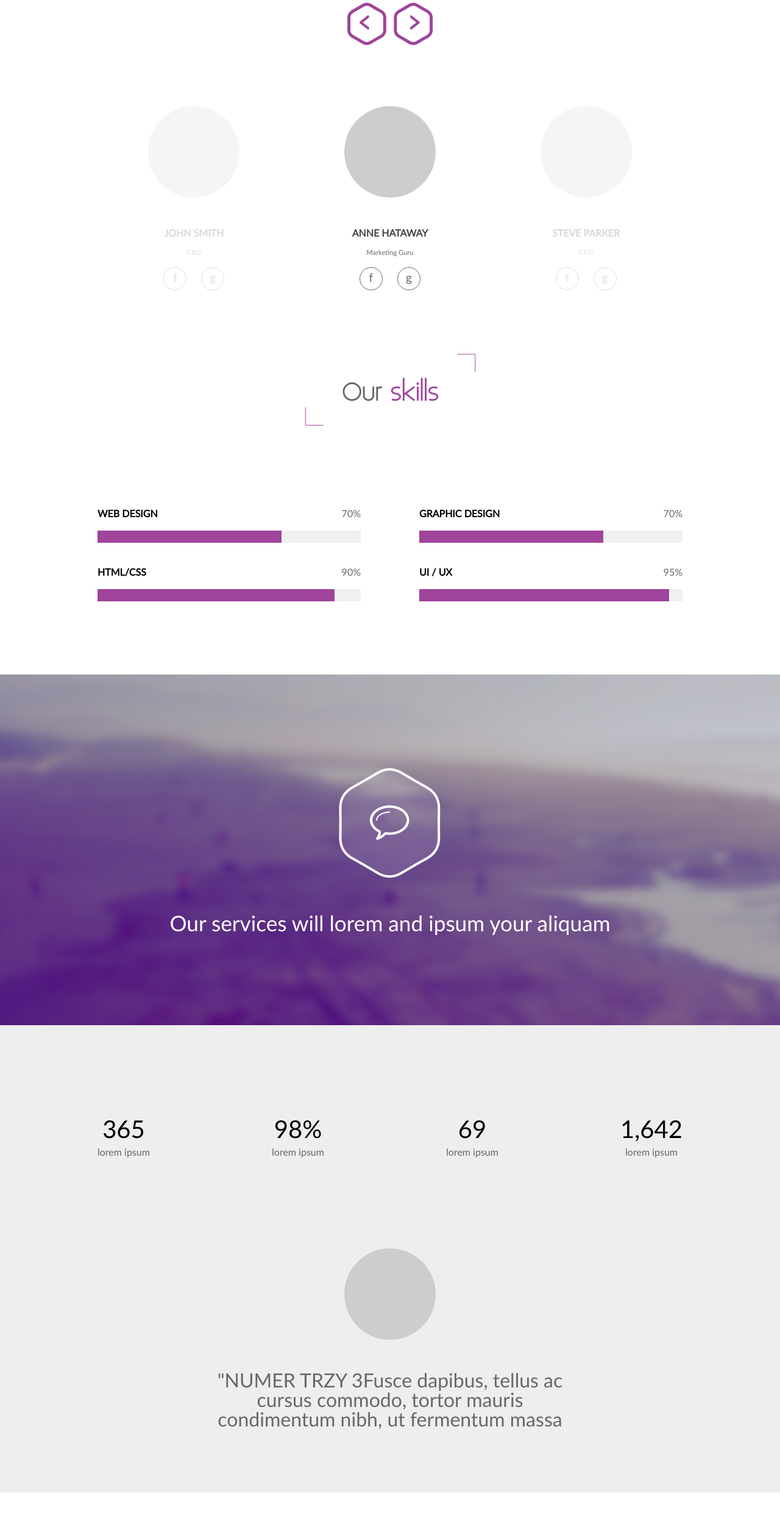
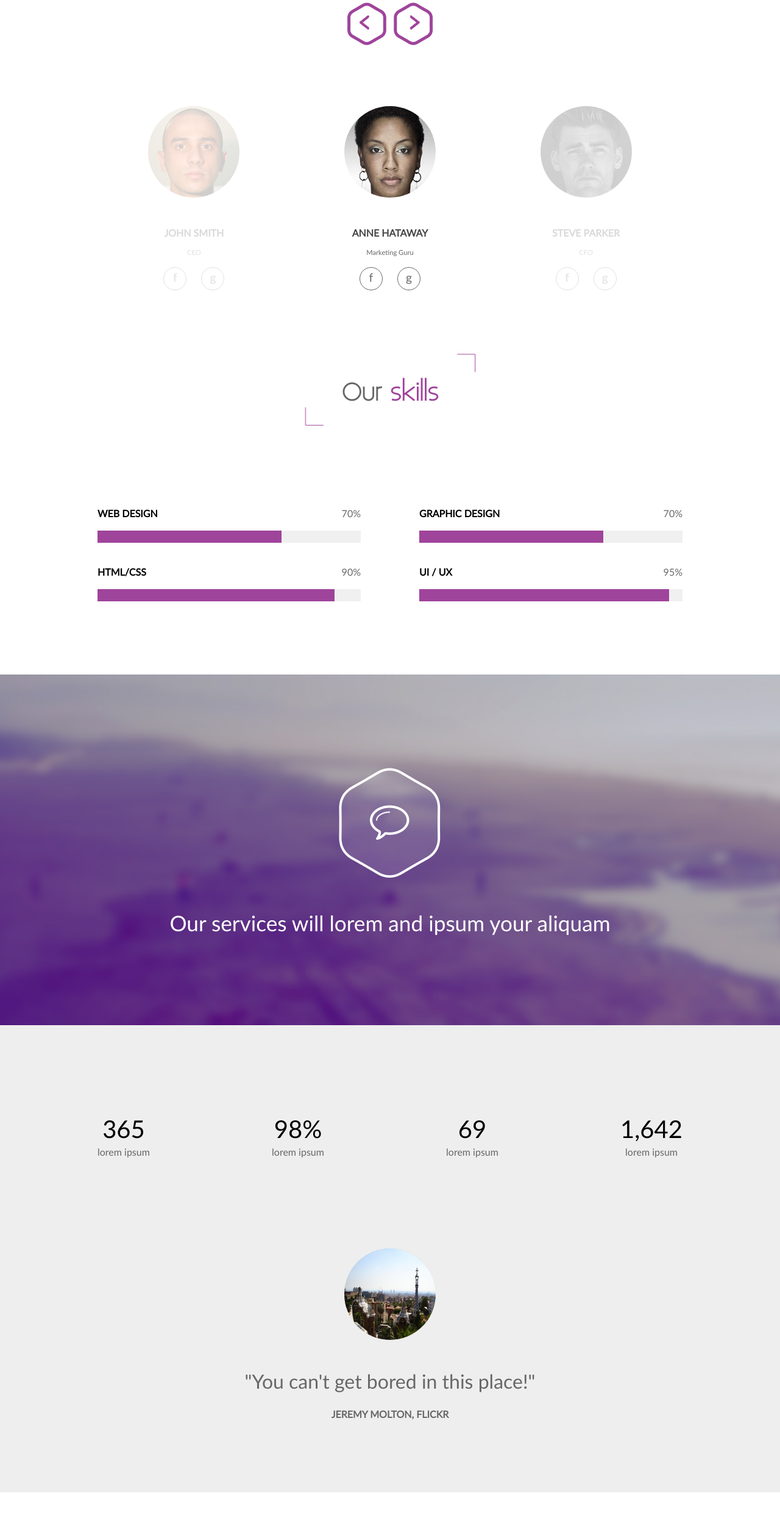
Before and after one commit to maslankam92/Bhagarska, a plain HTML site: page index.html in a window 1280 px wide. Shown: the part 3444-5938 px from the top of the page at 61% size. Drawn offline with Linux system fonts and the light colour scheme.

Commit message:
added pictures to the sliders

```diff
--- a/css/style.scss
+++ b/css/style.scss
@@ -301,9 +301,22 @@ a {
   margin-bottom: 100px;
   .team-member {
     width: 33%;
-    .team-member-img {
+    .team-member-img-first {
       @include circleImage;
+      background: url("../images/faceThree.jpg") center center;
+      background-size: cover;
     }
+    .team-member-img-second {
+      @include circleImage;
+      background: url("../images/faceOneE.jpg") center center;
+      background-size: cover;
+    }
+    .team-member-img-third {
+      @include circleImage;
+      background: url("../images/faceTwo.jpg") center center;
+      background-size: cover;
+    }
+
   h4 {
     color: $lightBlackFont;
     font-weight: bold;
@@ -436,7 +449,7 @@ a {
 
 .testimonials-container {
   margin-top: 100px;
-  .testimonials-img {
+  .testimonials-img img {
     @include circleImage;
   }
    p:first-of-type {
--- a/index.html
+++ b/index.html
@@ -160,7 +160,7 @@
 
             <div class="team-content">
                 <div class="team-member">
-                    <div class="team-member-img"></div>
+                    <div class="team-member-img-first"></div>
                     <h4>John Smith</h4>
                     <p>CEO</p>
                     <div class="social-icons">
@@ -169,7 +169,7 @@
                     </div>
                 </div>
                 <div class="team-member" data-web="90" data-ui="90">
-                    <div class="team-member-img"></div>
+                    <div class="team-member-img-second"></div>
                     <h4>Anne Hataway</h4>
                     <p>Marketing Guru</p>
                     <div class="social-icons">
@@ -178,7 +178,7 @@
                     </div>
                 </div>
                 <div class="team-member">
-                    <div class="team-member-img"></div>
+                    <div class="team-member-img-third"></div>
                     <h4>Steve Parker</h4>
                     <p>CFO</p>
                     <div class="social-icons">
@@ -363,24 +363,24 @@
             <div class="testimonials-container">
                 <div class="testimonials-window">
                     <div class="testimonials-slide">
-                        <div class="testimonials-img"></div>
-                        <p>"NUMER JEDEN 1Fusce dapibus, tellus ac cursus commodo, tortor mauris condimentum nibh, ut fermentum massa justo sit amet risus."</p>
+                        <div class="testimonials-img"><img src="images/testi1.JPG"></div>
+                        <p>"The best place on the earth."</p>
                         <p>Lesale Christoper, Pinterest</p>
                     </div>
                     <div class="testimonials-slide">
-                        <div class="testimonials-img"></div>
-                        <p>"NUMER DWA 2Fusce dapibus, tellus ac cursus commodo, tortor mauris condimentum nibh, ut fermentum massa justo sit amet risus."</p>
-                        <p>Lesale Christoper, Pinterest</p>
+                        <div class="testimonials-img"><img src="images/testi2.JPG"></div>
+                        <p>"Go up there!"</p>
+                        <p>Frank Brick, Twitter</p>
                     </div>
                     <div class="testimonials-slide">
-                        <div class="testimonials-img"></div>
-                        <p>"NUMER TRZY 3Fusce dapibus, tellus ac cursus commodo, tortor mauris condimentum nibh, ut fermentum massa justo sit amet risus."</p>
-                        <p>Lesale Christoper, Pinterest</p>
+                        <div class="testimonials-img"><img src="images/testi3.JPG"></div>
+                        <p>"You can't get bored in this place!"</p>
+                        <p>Jeremy Molton, Flickr</p>
                     </div>
                     <div class="testimonials-slide">
-                        <div class="testimonials-img"></div>
-                        <p>"NUMER CZTERY 4 Fusce dapibus, tellus ac cursus commodo, tortor mauris condimentum nibh, ut fermentum massa justo sit amet risus."</p>
-                        <p>Lesale Christoper, Pinterest</p>
+                        <div class="testimonials-img"><img src="images/testi4.JPG"></div>
+                        <p>"Make your dream come true and come here!"</p>
+                        <p>Brad Tenese, Trip Advisor</p>
                     </div>
                 </div>
             </div>
```
Also changed, not shown: css/style.css, images/faceOneE.jpg (added), images/faceThree.jpg (added), images/faceTwo.jpg (added), images/testi1.JPG (added), images/testi2.JPG (added), images/testi3.JPG (added), images/testi4.jpg (added), 1 other file.
